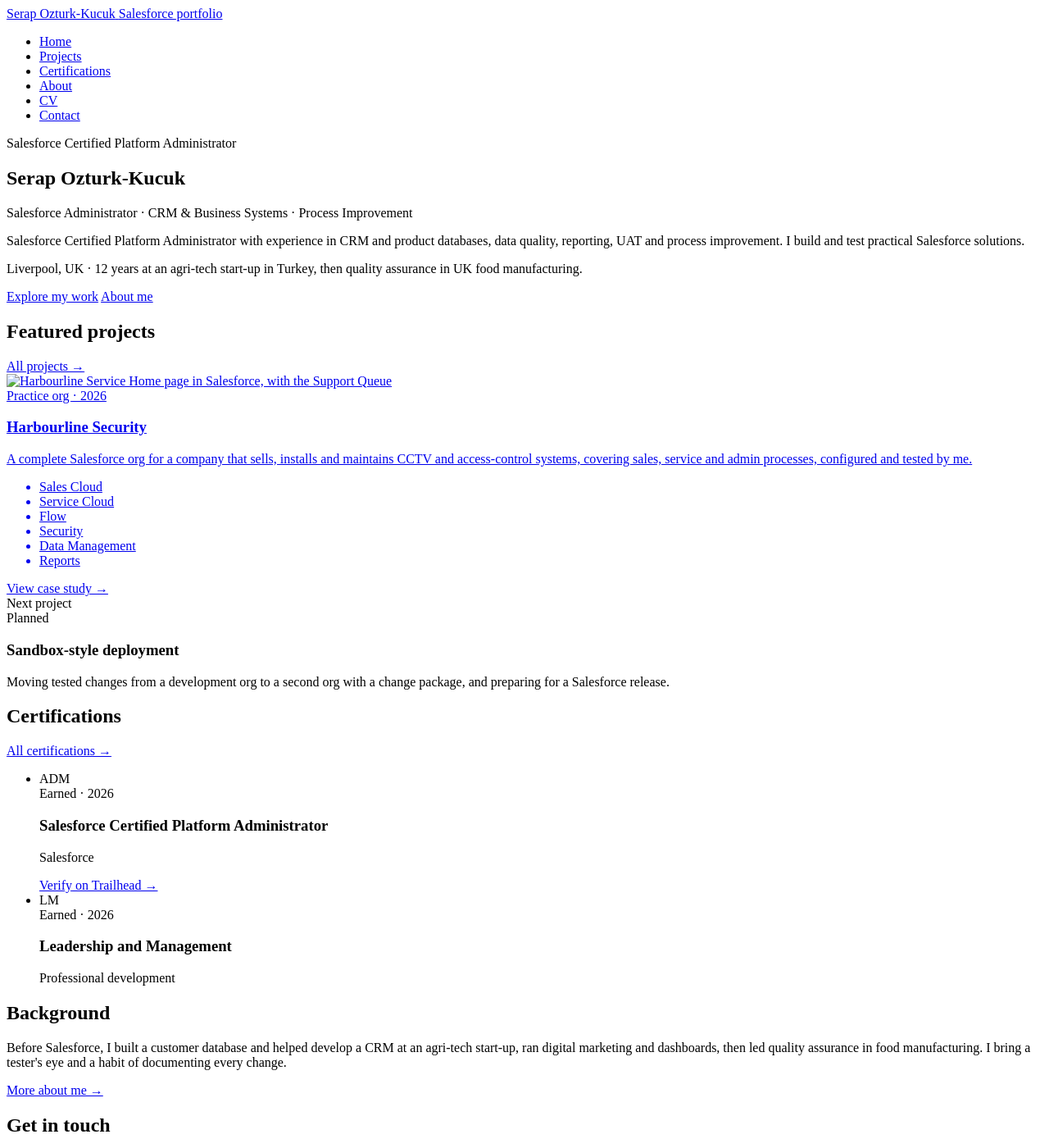
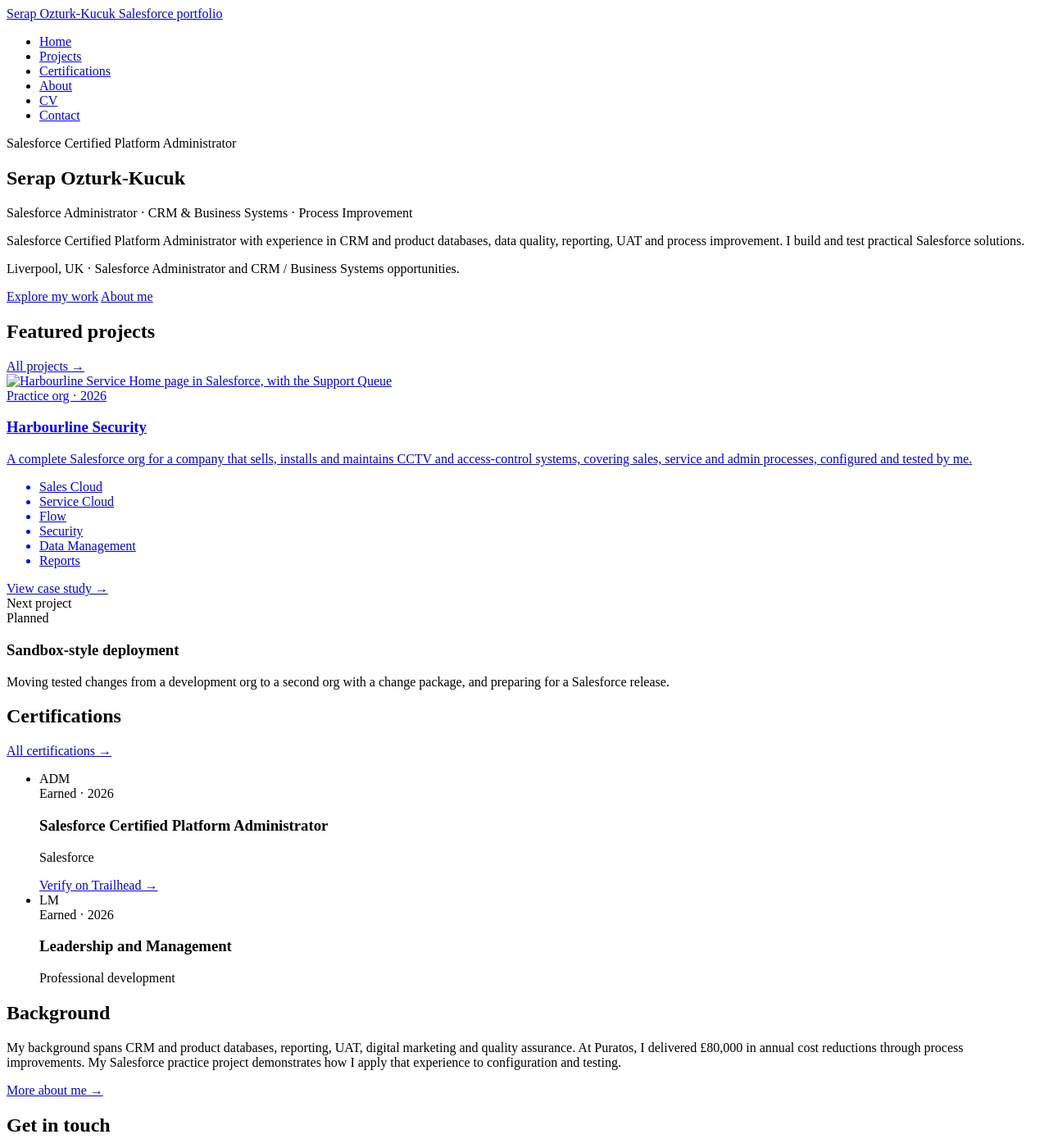
Before and after one commit to serapozturkkucuk/serapozturkkucuk.github.io, a Jekyll site: the page built from index.html, in a window 1280 px wide and 1400 px high. Shown: the whole window at 82% size. Built offline with Jekyll 4.4.1, drawn with Linux system fonts in a browser that asks for light colours.

Commit message:
Refine portfolio content and recruiter usability: index.html

```diff
--- a/index.html
+++ b/index.html
@@ -7,7 +7,7 @@ title: Home
   <h1>{{ site.author.name }}</h1>
   <p class="role">{{ site.author.role }}</p>
   <p class="lede">{{ site.author.summary }}</p>
-  <p class="muted">{{ site.author.location }} · 12 years at an agri-tech start-up in Turkey, then quality assurance in UK food manufacturing.</p>
+  <p class="muted">{{ site.author.location }} · Salesforce Administrator and CRM / Business Systems opportunities.</p>
   <div class="actions">
     <a class="btn primary" href="{{ '/projects/' | relative_url }}">Explore my work</a>
     {% if site.author.cv_file != "" %}<a class="btn" href="{{ site.author.cv_file | relative_url }}">Download CV</a>{% else %}<a class="btn" href="{{ '/about/' | relative_url }}">About me</a>{% endif %}
@@ -39,7 +39,7 @@ title: Home
 <section class="block split">
   <div>
     <h2>Background</h2>
-    <p>Before Salesforce, I built a customer database and helped develop a CRM at an agri-tech start-up, ran digital marketing and dashboards, then led quality assurance in food manufacturing. I bring a tester's eye and a habit of documenting every change.</p>
+    <p>My background spans CRM and product databases, reporting, UAT, digital marketing and quality assurance. At Puratos, I delivered £80,000 in annual cost reductions through process improvements. My Salesforce practice project demonstrates how I apply that experience to configuration and testing.</p>
     <a class="see-all" href="{{ '/about/' | relative_url }}">More about me →</a>
   </div>
   <div class="contact-cta">
```
